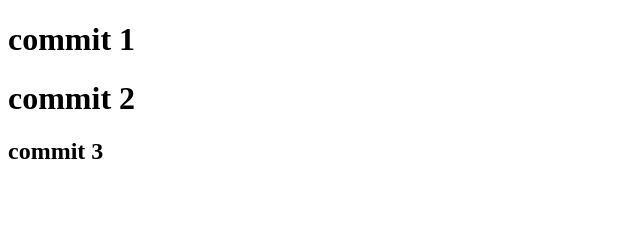
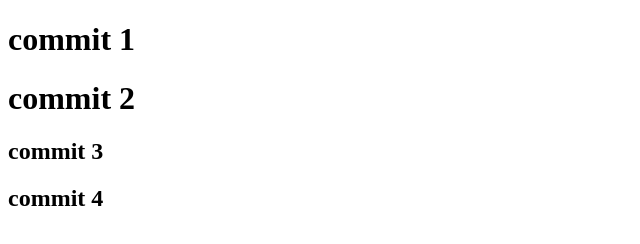
Before and after one commit to VedantPatel-Simform/git_assignment, a plain HTML site: page index.html in a window 1280 px wide. Shown: the whole page, without its empty margins (0-640 px from the left). Drawn offline with Linux system fonts and the light colour scheme.

Commit message:
Add commit 4 in index.html

```diff
--- a/index.html
+++ b/index.html
@@ -9,5 +9,6 @@
     <h1>commit 1</h1>
     <h1>commit 2</h1>
     <h2>commit 3</h2>
+    <h2>commit 4</h2>
 </body>
 </html>
```
